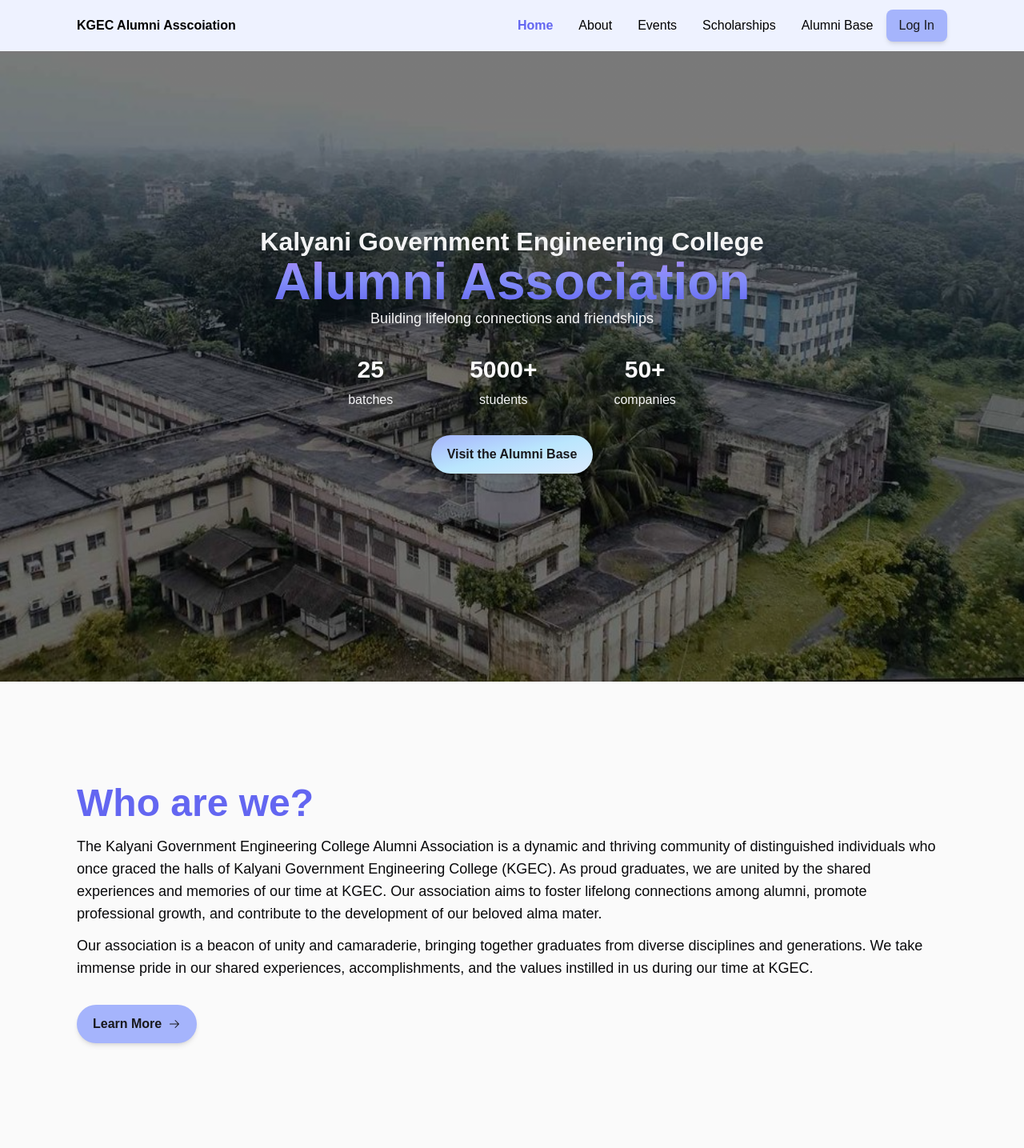
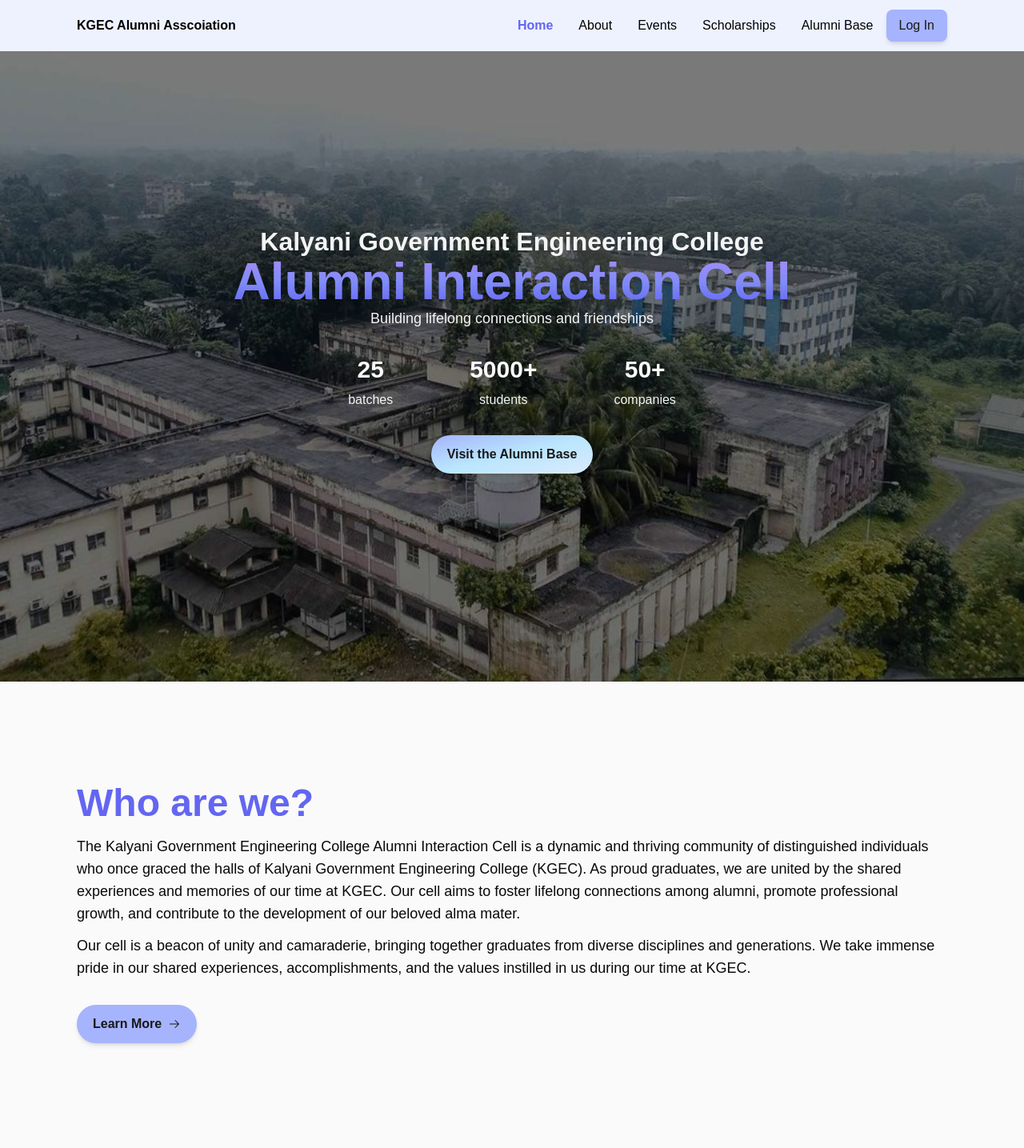
Before and after one commit to kgec-alumni-interaction-cell/website, a Next.js app: page / in a window 1280 px wide. Shown: the top 1435 px of the page at 80% size. Built offline with nearby package versions, Linux system fonts and the light colour scheme; a web font is replaced by a local one.

Commit message:
chore: fixed wordings

```diff
--- a/src/components/footer/index.tsx
+++ b/src/components/footer/index.tsx
@@ -4,7 +4,7 @@
   return (
     <footer className="bg-indigo-50 min-w-full min-h-[16vh] max-h-auto flex flex-col-reverse gap-8 justify-start px-6 md:px-8 lg:px-24 py-6">
       <p className="text-md font-semibold leading-tight text-zinc-950">
-        Copyright &copy; 2023 KGEC Alumni Association. All rights reserved.
+        Copyright &copy; 2024 KGEC Alumni Interaction Cell. All rights reserved.
       </p>
       <div className="flex flex-col lg:flex-row justify-between gap-8">
         <div className="flex flex-col lg:flex-row gap-4 lg:gap-8">
--- a/src/components/home/about/index.tsx
+++ b/src/components/home/about/index.tsx
@@ -10,17 +10,17 @@
       </h2>
 
       <p className="text-lg text-zinc-950">
-        The Kalyani Government Engineering College Alumni Association is a
+        The Kalyani Government Engineering College Alumni Interaction Cell is a
         dynamic and thriving community of distinguished individuals who once
         graced the halls of Kalyani Government Engineering College (KGEC). As
         proud graduates, we are united by the shared experiences and memories of
-        our time at KGEC. Our association aims to foster lifelong connections
+        our time at KGEC. Our cell aims to foster lifelong connections
         among alumni, promote professional growth, and contribute to the
         development of our beloved alma mater.
       </p>
 
       <p className="mt-3 text-lg text-zinc-950">
-        Our association is a beacon of unity and camaraderie, bringing together
+        Our cell is a beacon of unity and camaraderie, bringing together
         graduates from diverse disciplines and generations. We take immense
         pride in our shared experiences, accomplishments, and the values
         instilled in us during our time at KGEC.
--- a/src/components/home/contact/index.tsx
+++ b/src/components/home/contact/index.tsx
@@ -6,7 +6,7 @@
           Contact Us
         </h2>
         <p className="text-lg text-zinc-950">
-          Have questions or want to get in touch with the Alumni Association? We
+          Have questions or want to get in touch with the KGEC Alumni Interaction Cell? We
           are here to help!
         </p>
         <p className="text-lg text-zinc-950">
--- a/src/components/home/hero/index.tsx
+++ b/src/components/home/hero/index.tsx
@@ -28,7 +28,7 @@
             Kalyani Government Engineering College
           </h3>
           <h2 className="text-[2.5rem] lg:text-[4rem] leading-[1] font-black m-0 bg-gradient-to-b from-violet-400 via-indigo-400 to-indigo-500 text-transparent bg-clip-text my-2 lg:my-0">
-            Alumni Association
+            Alumni Interaction Cell
           </h2>
           <p className="text-lg mb-8 text-zinc-100">
             Building lifelong connections and friendships
--- a/src/components/layout.tsx
+++ b/src/components/layout.tsx
@@ -31,7 +31,7 @@
         <meta name="msapplication-TileColor" content="#da532c" />
         <meta name="theme-color" content="#ffffff" />
 
-        <title>KGEC Alumni Association Website</title>
+        <title>KGEC Alumni Interaction Cell Website</title>
       </Head>
       <main className="min-h-screen min-w-screen flex flex-col ">
         <Navbar />
--- a/src/pages/about/index.tsx
+++ b/src/pages/about/index.tsx
@@ -34,7 +34,7 @@
               <h2 className="text-[2.5rem] lg:text-[3rem] font-black text-indigo-500 mb-2 leading-none">
                 About Us
               </h2>
-              Our association is a beacon of unity and camaraderie, bringing
+              Our cell is a beacon of unity and camaraderie, bringing
               together graduates from diverse disciplines and generations. We
               take immense pride in our shared experiences, accomplishments, and
               the values instilled in us during our time at KGEC.
@@ -114,16 +114,16 @@
               </h2>
               <p className="text-zinc-950">
                 “As the President of the Kalyani Government Engineering College
-                Alumni Association and a current student at KGEC, it is an honor
+                Alumni Interaction Cell and a current student at KGEC, it is an honor
                 to extend my warm greetings to all our esteemed alumni. Our
                 college takes immense pride in its alumni, and we are thrilled
                 to create this platform that fosters strong connections between
-                current students and graduates. The KGEC Alumni Association
+                current students and graduates. The KGEC Alumni Interaction Cell
                 serves as a bridge that connects the past, present, and future
                 of our institution. Our mission is to celebrate the achievements
                 of our alumni, provide guidance and mentorship to current
                 students, and actively contribute to the college's growth and
-                development. As a student-led association, we are dedicated to
+                development. As a student-led cell, we are dedicated to
                 creating engaging events, workshops, and initiatives that
                 promote knowledge exchange and networking. I encourage all
                 alumni to actively participate in our activities and share their
@@ -142,12 +142,12 @@
               </h2>
               <p className="text-zinc-950">
                 “I am delighted to address everyone as the Vice-President of the
-                Kalyani Government Engineering College Alumni Association and a
+                Kalyani Government Engineering College Alumni Interaction Cell and a
                 current student at KGEC. Our college is not just a place of
                 learning but also a close-knit community that fosters lifelong
-                bonds among its students. As an association of current students,
+                bonds among its students. As a cell of current students,
                 we are committed to maintaining strong ties with our esteemed
-                alumni. The KGEC Alumni Association aims to provide a supportive
+                alumni. The KGEC Alumni Interaction Cell aims to provide a supportive
                 platform for networking, mentorship, and career guidance.
                 Through various events, we hope to bring together current
                 students and graduates, creating opportunities for meaningful
@@ -168,7 +168,7 @@
                 Message from the Joint Secretaries
               </h2>
               <p className="text-zinc-950">
-                “The KGEC Alumni Association aims to bridge the gap between
+                “The KGEC Alumni Interaction Cell aims to bridge the gap between
                 current students and graduates, fostering connections that last
                 beyond graduation. We are dedicated to organizing events and
                 activities that enable current students to interact with alumni,
--- a/src/pages/alumnibase/AlumniBaseInfo.tsx
+++ b/src/pages/alumnibase/AlumniBaseInfo.tsx
@@ -11,7 +11,7 @@
             Alumni Base
           </h2>
           <p className=" text-zinc-950">
-            Join the KGEC Alumni Association to stay connected with a vast
+            Join the KGEC Alumni Interaction Cell to stay connected with a vast
             network of successful graduates from diverse fields.
           </p>
         </div>
--- a/src/pages/events/index.tsx
+++ b/src/pages/events/index.tsx
@@ -56,7 +56,7 @@
             </h2>
             <p className="text-lg text-zinc-950">
               Details about upcoming, ongoing and past events from the KGEC
-              Alumni Association.
+              Alumni Interaction Cell.
             </p>
           </div>
           {/* eveyrthing will be done using map function, this is just a prototype */}
```
